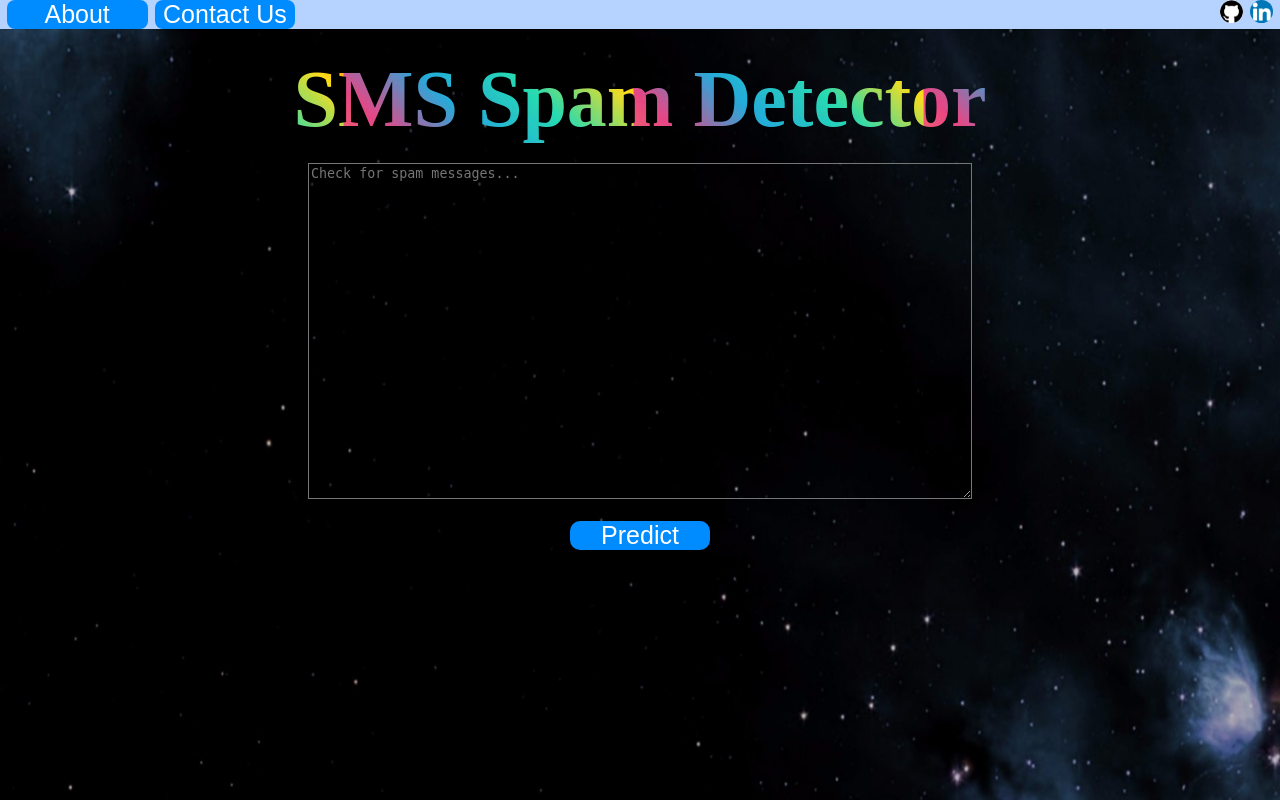
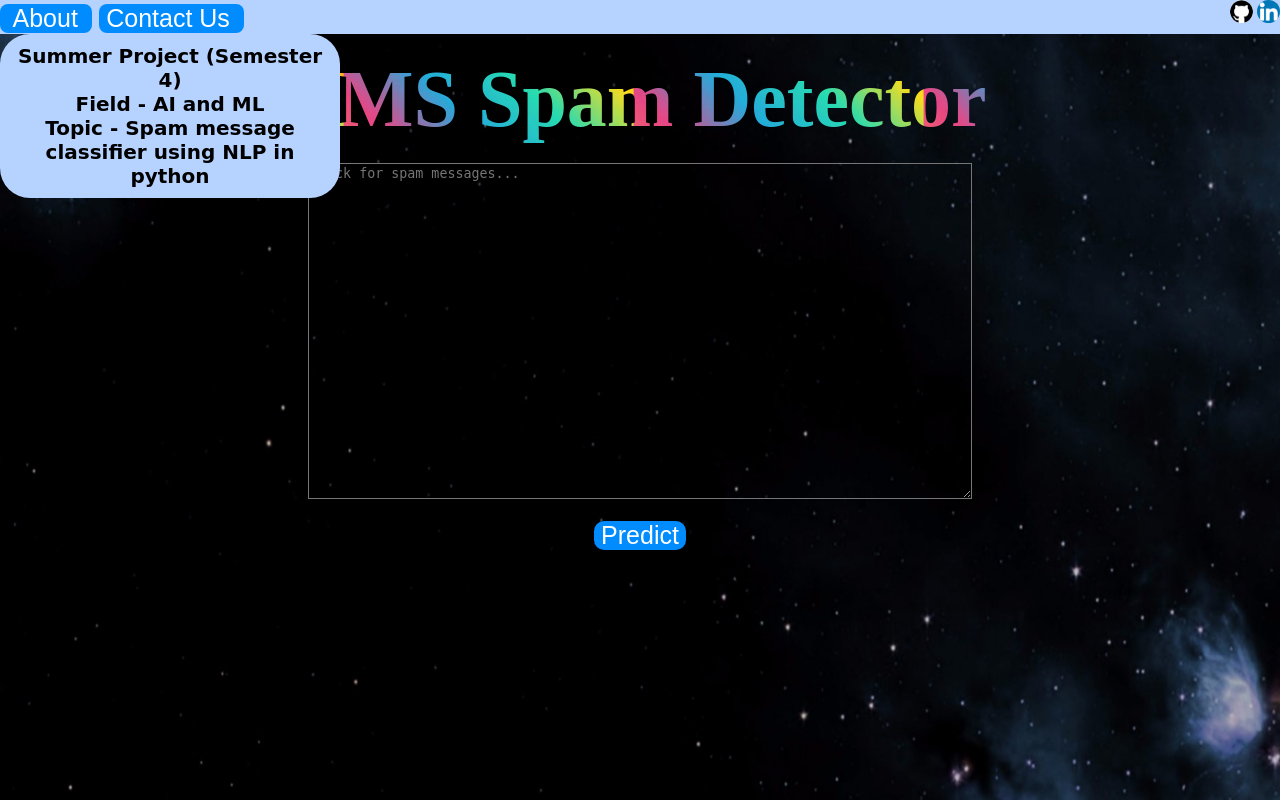
Before and after one commit to badalkumarsingh/Spam-Classifier, a Flask app: page / in a window 1280 px wide. Run offline with Flask 2, Linux system fonts and the light colour scheme; parts of the project's set-up code (start-up, migrations or seed data) failed here and were passed over.

Commit message:
Add files via upload

```diff
--- a/templates/home.html
+++ b/templates/home.html
@@ -1,7 +1,6 @@
 <!DOCTYPE html>
 <html lang="en">
 <head>
-    <meta charset="UTF-8">
     <meta name="viewport" content="width=device-width, initial-scale=1.0">
     <title>Spam Detector</title>
 <style>
@@ -45,32 +44,38 @@ div button:hover{ font-weight: bold;}
 .tt:hover .ttt {
   visibility: visible;
 }
+
+
+
+
+button{
+  background-color:rgb(0, 140, 255);border-radius: 8px;padding: 0%;margin: 0%;font-size: 25px ; color: white;margin: 0 0;text-align: center;text-decoration: none;border: none;
+}
 </style>
 </head>
 <body  style="text-align: center;margin: 0 0; background-image:url('static/df.jfif') ; background-size: 100% 100%;background-repeat: no-repeat;background-attachment: fixed;">
 
-        <div style="text-align: center;font-size: 25PX;  top: 0;z-index: 1; background-color: rgb(182, 211, 255); position: fixed;width: 100%;">
+<div style="text-align: left; top: 0;z-index: 1; background-color: rgb(182, 211, 255); position: fixed;width: 100%;">
 
 
-          <a class="tt"  target="_blank" style="text-decoration: none;"> <button style="width: 11%;background-color:rgb(0, 140, 255);border-radius: 8px;padding: 0%;margin: 0%;font-size: 25px;color: white;margin: 0 0;text-align: center;text-decoration: none;border: none;">&nbsp; About &nbsp;</button>
+          <a class="tt"  target="_blank" style="text-decoration: none;"> <button>&nbsp; About &nbsp;</button>
             <div class="ttt" style="left: 0%; padding: 10px ;">
             <b>Summer Project (Semester 4) <br> Field - AI and ML <br> Topic - Spam message classifier using NLP in python </b> <br>
             </div>
           </a>
 
-              <a class="tt" target="_blank" style="text-decoration: none;"> <button style="width: 11%;background-color:rgb(0, 140, 255);border-radius: 8px;padding: 0%;margin: 0%;font-size: 25px;color: white;margin: 0 0; text-align: center;text-decoration: none;border: none;"> Contact Us </button>
+              <a class="tt" target="_blank" style="text-decoration: none; left:10;"> <button> &nbsp;Contact Us &nbsp; </button>
 
                   <div class="ttt" style="left: 12.7%;">
                     <img src="{{url_for('static', filename='dp.jpg')}}" alt="" style="width: 60%; height: 62%; ; padding: 10px;border-radius: 20px;"> <br>
                     <b> Keshav Gupta </b> <br> ( Student at Jagannath International Management School, Vasant kunj ) <br>  <br>
 
-                </div>
-                </a>
-
-&nbsp;&nbsp;&nbsp;&nbsp;&nbsp;&nbsp;&nbsp;&nbsp;&nbsp;&nbsp;&nbsp;&nbsp;&nbsp;&nbsp;&nbsp;&nbsp;&nbsp;&nbsp;&nbsp;&nbsp;&nbsp;&nbsp;&nbsp;&nbsp;&nbsp;&nbsp;&nbsp;&nbsp;&nbsp;&nbsp;&nbsp;&nbsp;&nbsp;&nbsp;&nbsp;&nbsp;&nbsp;&nbsp;&nbsp;&nbsp;&nbsp;&nbsp;&nbsp;&nbsp;&nbsp;&nbsp;&nbsp;&nbsp;&nbsp;&nbsp;&nbsp;&nbsp;&nbsp;&nbsp;&nbsp;&nbsp;&nbsp;&nbsp;&nbsp;&nbsp;&nbsp;&nbsp;&nbsp;&nbsp;&nbsp;&nbsp;&nbsp;&nbsp;&nbsp;&nbsp;&nbsp;&nbsp;&nbsp;&nbsp;&nbsp;&nbsp;&nbsp;&nbsp;&nbsp;&nbsp;&nbsp;&nbsp;&nbsp;&nbsp;&nbsp;&nbsp;&nbsp;&nbsp;&nbsp;&nbsp;&nbsp;&nbsp;&nbsp;&nbsp;&nbsp;&nbsp;&nbsp;&nbsp;&nbsp;&nbsp;&nbsp;&nbsp;&nbsp;&nbsp;&nbsp;&nbsp;&nbsp;&nbsp;&nbsp;&nbsp;&nbsp;&nbsp;&nbsp;&nbsp;&nbsp;&nbsp;&nbsp;&nbsp;&nbsp;&nbsp;&nbsp;&nbsp;&nbsp;&nbsp;&nbsp;&nbsp;&nbsp;&nbsp;&nbsp;&nbsp;&nbsp;&nbsp;&nbsp;&nbsp;&nbsp;&nbsp;&nbsp;&nbsp;&nbsp;&nbsp;&nbsp;&nbsp;&nbsp;&nbsp;&nbsp;&nbsp;
+                  </div>
+              </a>
+        <span style="float: right;">
         <a href="https://github.com/Keshavv-Guptaa" target="_blank" style="text-decoration: none;"><img src="{{url_for('static', filename='github.png')}}" alt="" style="border-radius: 100%; width: 23px;"></a>
         <a href="https://www.linkedin.com/in/keshav~gupta" target="_blank" style="text-decoration: none;"><img src="{{url_for('static', filename='li.png')}}" alt="" style="border-radius: 100%; width: 23px;"></a>
-
+        </span>
 </div>
 
         <div>
@@ -83,7 +88,7 @@ div button:hover{ font-weight: bold;}
         <form action="{{ url_for('predict') }}" method="POST">
             <textarea style="background: none;color: white;" class='message-box' name="message" rows="22" cols="80" placeholder="Check for spam messages..."></textarea><br/>
             <br>
-           <a href=""><input type="submit" value="Predict" style="color: white; width: 11%; text-align: center;font-size: 25PX; background-color:rgb(0, 140, 255);border-radius: 10px; padding: 0%;margin: 0%; border: none;">
+           <a href=""><input type="submit" value=" Predict " style="color: white; text-align: center;font-size: 25PX; background-color:rgb(0, 140, 255);border-radius: 10px; padding: 0%;margin: 0%; border: none;">
            </a>
           </form>
 
```
Also changed, not shown: templates/predict.html (+13 -5 lines).
